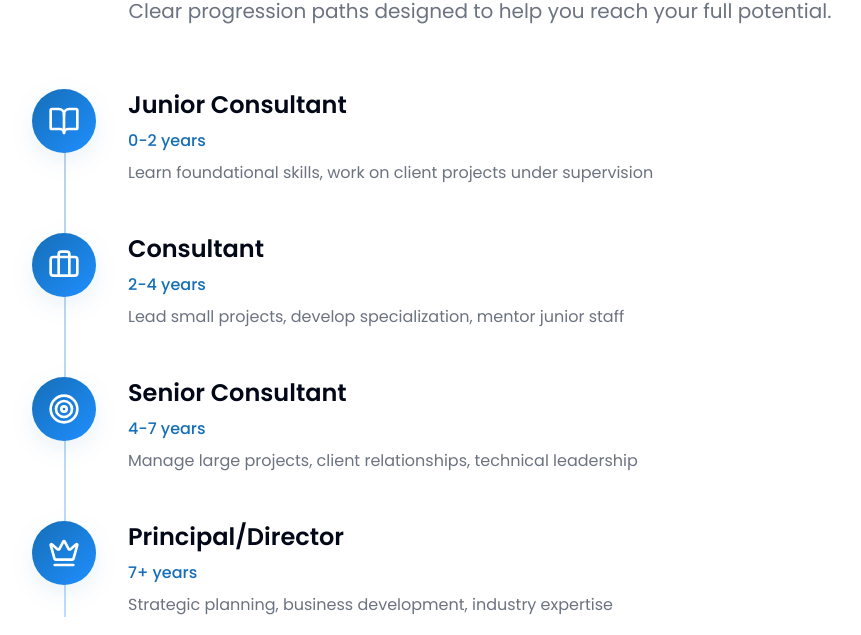
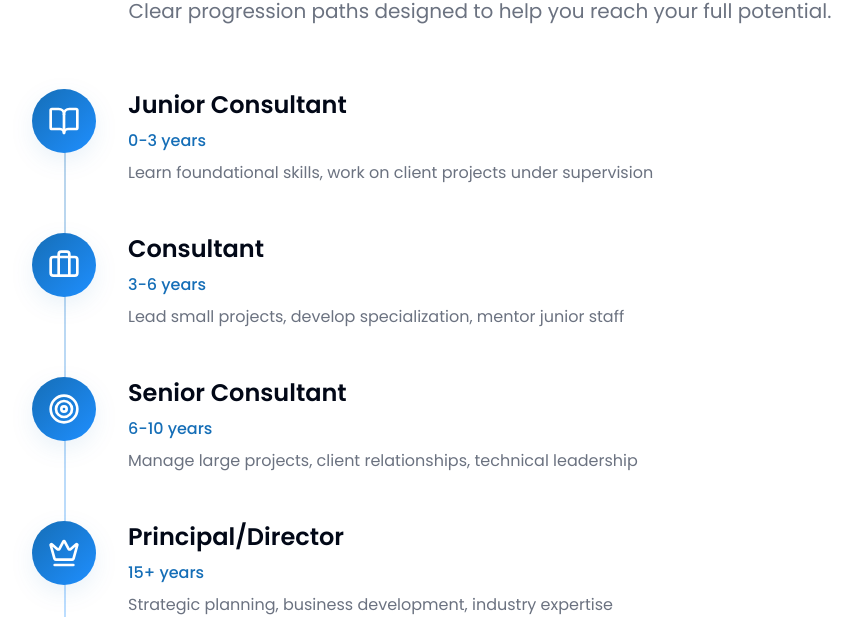
Before and after one commit to Abhi07-AVV/info, a React (Vite) app: page /career in a window 1280 px wide. Shown: the part 976-1611 px from the top of the page, without its empty margins (160-1021 px from the left). Built offline with nearby package versions, Linux system fonts and the light colour scheme.

Commit message:
Update Career.tsx

```diff
--- a/src/pages/Career.tsx
+++ b/src/pages/Career.tsx
@@ -100,25 +100,25 @@ const Career = () => {
   }> = [
     {
       level: 'Junior Consultant',
-      duration: '0-2 years',
+      duration: '0-3 years',
       description: 'Learn foundational skills, work on client projects under supervision',
       icon: BookOpen
     },
     {
       level: 'Consultant',
-      duration: '2-4 years',
+      duration: '3-6 years',
       description: 'Lead small projects, develop specialization, mentor junior staff',
       icon: Briefcase
     },
     {
       level: 'Senior Consultant',
-      duration: '4-7 years',
+      duration: '6-10 years',
       description: 'Manage large projects, client relationships, technical leadership',
       icon: Target
     },
     {
       level: 'Principal/Director',
-      duration: '7+ years',
+      duration: '15+ years',
       description: 'Strategic planning, business development, industry expertise',
       icon: Crown
     }
```
